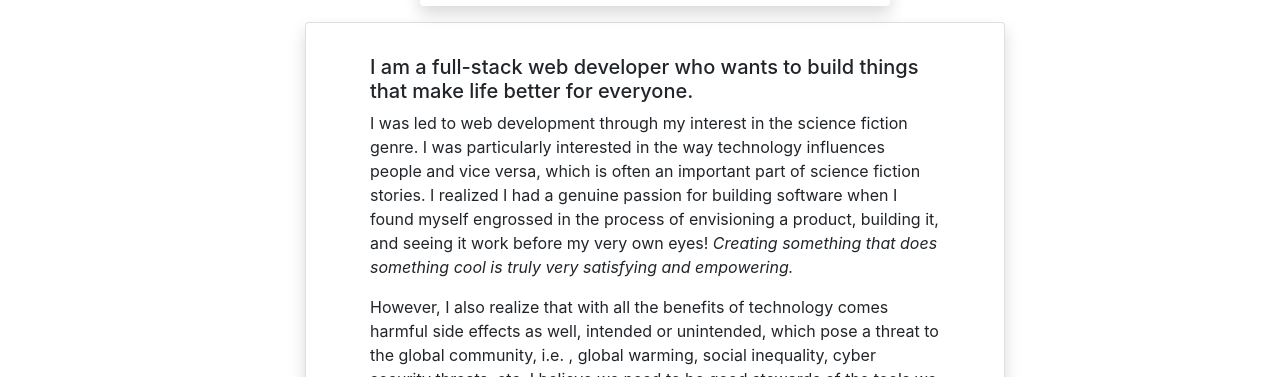
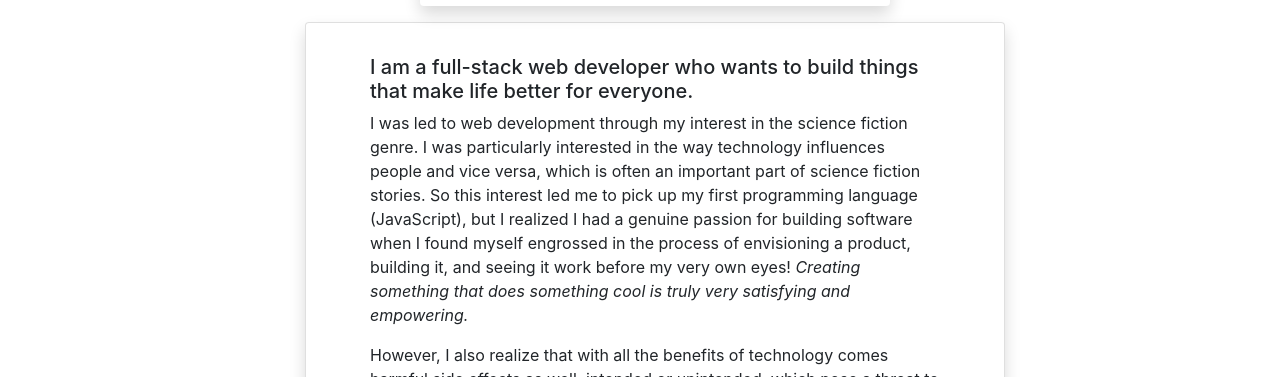
Before and after one commit to stephwuh/profile-page, a React (Create React App) app: page / in a window 1280 px wide. Shown: the part 1502-1879 px from the top of the page. Built offline with nearby package versions, Linux system fonts and the light colour scheme.

Commit message:
about text updated

```diff
--- a/src/components/About.js
+++ b/src/components/About.js
@@ -30,7 +30,7 @@ const About = () => {
               I was led to web development through my interest in the science
               fiction genre. I was particularly interested in the way technology
               influences people and vice versa, which is often an important part
-              of science fiction stories. I realized I had a genuine passion for
+              of science fiction stories. So this interest led me to pick up my first programming language (JavaScript), but I realized I had a genuine passion for
               building software when I found myself engrossed in the process of
               envisioning a product, building it, and seeing it work before my
               very own eyes!
```
